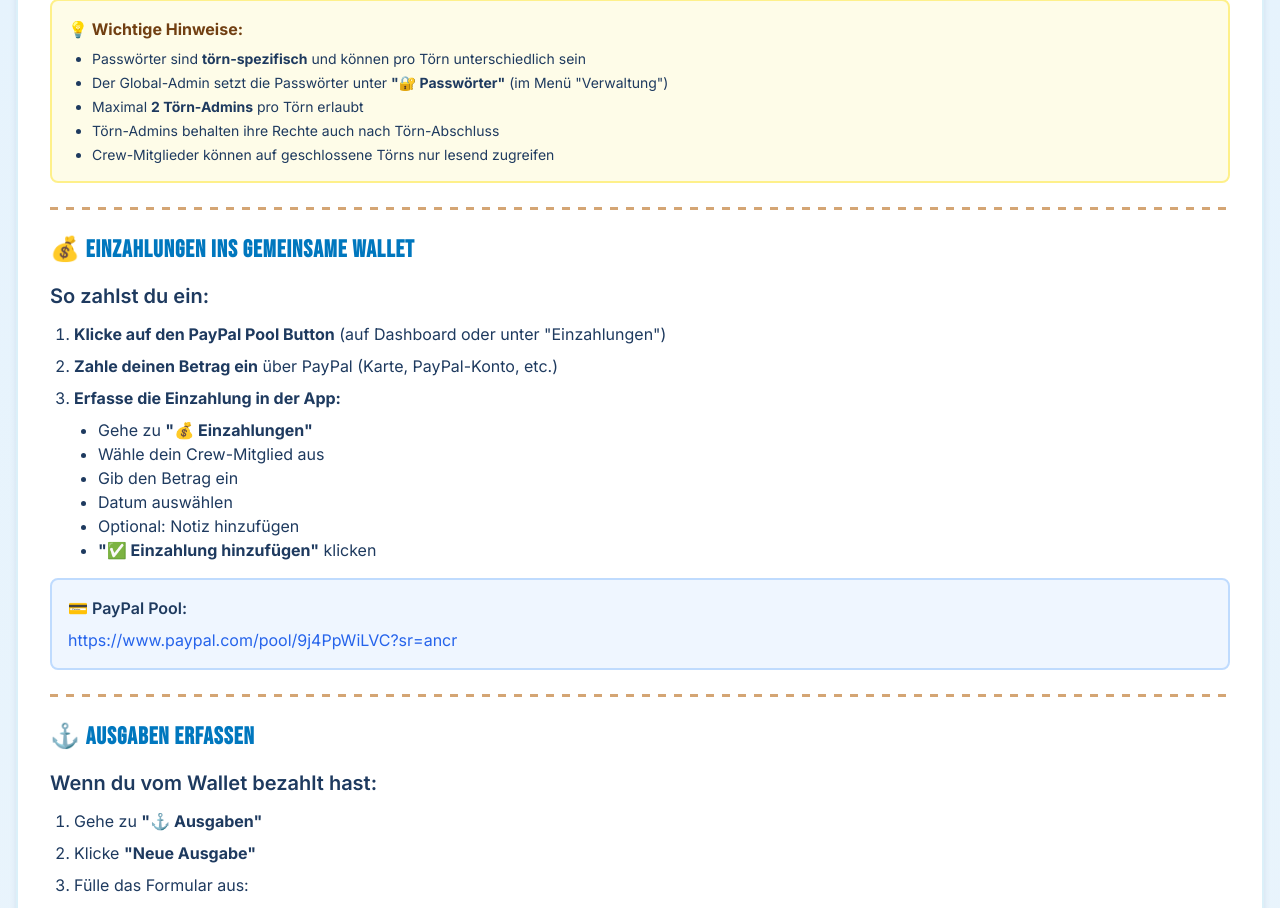
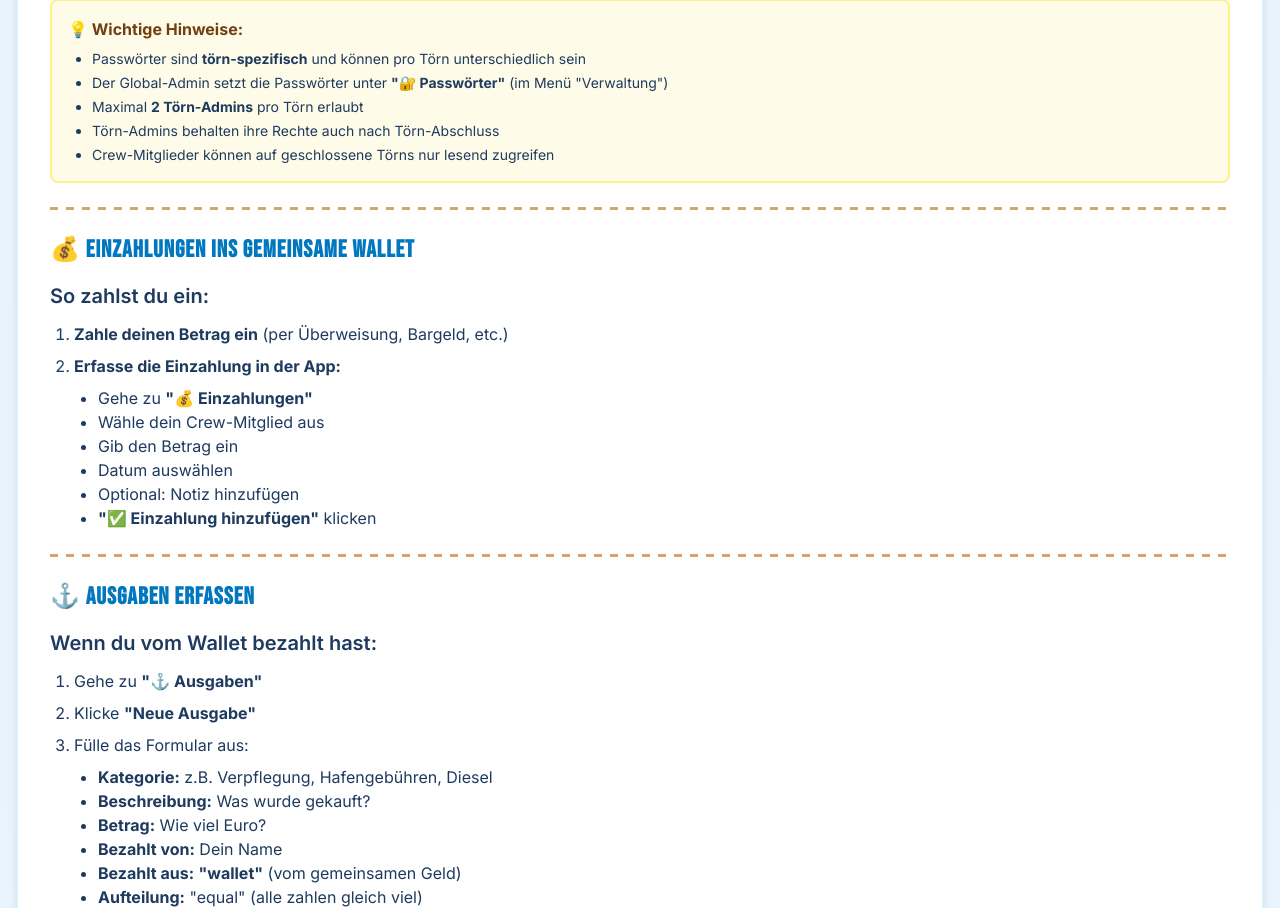
Before and after one commit to syntechai-io/WAGMI-Bordkasse, a Python web app: template templates/help.html in a window 1280 px wide. Shown: the part 1123-2031 px from the top of the page. Run offline with Jinja, Linux system fonts and the light colour scheme; the template is opened without the code that fills it, so the values that code supplies are empty; some libraries are stand-ins or nearby versions.

Commit message:
Fix trip creation redirect and remove PayPal integration
Update the quick start trip redirect URL from the specific trip ID to the homepage and remove all PayPal related elements and links from the application templates, including the deposit page, help page, and dashboard.

Replit-Commit-Author: Agent
Replit-Commit-Session-Id: 4ff83ff1-62af-4d43-b82c-03dd0344a7c9
Replit-Commit-Checkpoint-Type: intermediate_checkpoint
Replit-Commit-Event-Id: 73b8a5b4-6d47-4569-8d8a-d318255149cb
Replit-Commit-Screenshot-Url: https://storage.googleapis.com/screenshot-production-us-central1/4ab24e3a-e318-4ff7-8dab-80d71ab1b725/4ff83ff1-62af-4d43-b82c-03dd0344a7c9/ScTFvGP

```diff
--- a/routers/trips.py
+++ b/routers/trips.py
@@ -51,7 +51,7 @@ async def quick_start_trip(
 
     TripService.set_selected_trip(request, trip.id)
 
-    return RedirectResponse(url=f"/trips/{trip.id}", status_code=303)
+    return RedirectResponse(url="/", status_code=303)
 
 @router.post("/new")
 async def create_trip(
--- a/templates/help.html
+++ b/templates/help.html
@@ -72,8 +72,7 @@
             <div class="mb-6">
                 <h3 class="text-xl font-semibold mb-3" style="color: var(--navy-deep);">So zahlst du ein:</h3>
                 <ol class="list-decimal ml-6 space-y-2 mb-4">
-                    <li><strong>Klicke auf den PayPal Pool Button</strong> (auf Dashboard oder unter "Einzahlungen")</li>
-                    <li><strong>Zahle deinen Betrag ein</strong> über PayPal (Karte, PayPal-Konto, etc.)</li>
+                    <li><strong>Zahle deinen Betrag ein</strong> (per Überweisung, Bargeld, etc.)</li>
                     <li><strong>Erfasse die Einzahlung in der App:</strong>
                         <ul class="list-disc ml-6 mt-2">
                             <li>Gehe zu <strong>"💰 Einzahlungen"</strong></li>
@@ -85,12 +84,6 @@
                         </ul>
                     </li>
                 </ol>
-                <div class="bg-blue-50 p-4 rounded-lg border-2 border-blue-200">
-                    <p class="font-semibold mb-2">💳 PayPal Pool:</p>
-                    <a href="https://www.paypal.com/pool/9j4PpWiLVC?sr=ancr" target="_blank" class="text-blue-600 hover:underline break-all">
-                        https://www.paypal.com/pool/9j4PpWiLVC?sr=ancr
-                    </a>
-                </div>
             </div>
 
             <div class="rope-divider"></div>
@@ -383,7 +376,6 @@
                     <li><strong>Sofort erfassen:</strong> Ausgaben direkt eintragen, damit nichts vergessen wird</li>
                     <li><strong>Richtige Aufteilung:</strong> Überlege, ob wirklich alle mitzahlen (z.B. persönliche Snacks → private)</li>
                     <li><strong>Crew deaktivieren:</strong> Wenn jemand früher abreist, sofort deaktivieren - die App schließt die Person automatisch von neuen Ausgaben aus</li>
-                    <li><strong>PayPal Pool nutzen:</strong> Einfach und jeder kann mit Karte einzahlen</li>
                 </ol>
             </div>
 
```
Also changed, not shown: templates/deposits.html (+0 -12 lines), templates/index.html (+0 -12 lines).
